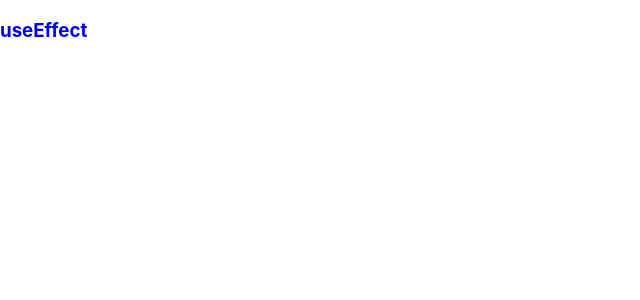
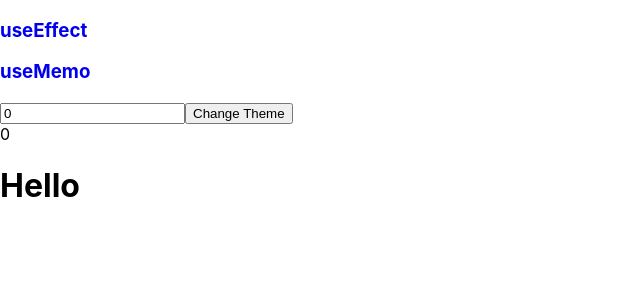
Before and after one commit to LikhithRaju0501/React-hooks, a React (Create React App) app: page /use-memo in a window 1280 px wide. Before the commit this address had no page. Shown: the top 300 px of the page, without its empty margins (0-640 px from the left). Built offline with nearby package versions, Linux system fonts and the light colour scheme.

Commit message:
Before implementing useMemo

```diff
--- /dev/null
+++ b/src/ExplainUseMemo.js
@@ -0,0 +1,33 @@
+import React, { useState } from "react";
+
+const ExplainUseMemo = () => {
+  const [number, setNumber] = useState(0);
+  const [dark, setDark] = useState(false);
+  const theme = {
+    backgroundColor: dark && "black",
+    color: dark && "white",
+  };
+
+  const doubleNumber = slowFunction(number);
+
+  return (
+    <div>
+      <input
+        type="number"
+        value={number}
+        onChange={(e) => setNumber(parseInt(e.target.value))}
+      />
+      <button onClick={() => setDark(!dark)}>Change Theme</button>
+      <div style={theme}>{doubleNumber}</div>
+      <h1>Hello</h1>
+    </div>
+  );
+};
+
+function slowFunction(number) {
+  console.log("Calling slow number");
+  for (let i = 0; i <= 1000000000; i++) {}
+  return number * 2;
+}
+
+export default ExplainUseMemo;
--- a/src/Navbar.js
+++ b/src/Navbar.js
@@ -7,6 +7,9 @@ const Navbar = () => {
       <Link to={"/use-effect"} style={{ textDecoration: "none" }}>
         <h3>useEffect</h3>
       </Link>
+      <Link to={"/use-memo"} style={{ textDecoration: "none" }}>
+        <h3>useMemo</h3>
+      </Link>
     </div>
   );
 };
--- a/src/index.js
+++ b/src/index.js
@@ -1,11 +1,12 @@
 import React from "react";
+import { BrowserRouter, Routes, Route } from "react-router-dom";
 import ReactDOM from "react-dom/client";
 import App from "./App";
 import "./index.css";
 
-import { BrowserRouter, Routes, Route } from "react-router-dom";
 import Navbar from "./Navbar";
 import ExplainUseEffect from "./ExplainUseEffect";
+import ExplainUseMemo from "./ExplainUseMemo";
 
 const root = ReactDOM.createRoot(document.getElementById("root"));
 root.render(
@@ -14,6 +15,7 @@ root.render(
     <Routes>
       <Route path="/" element={<App />} />
       <Route path="/use-effect" element={<ExplainUseEffect />} />
+      <Route path="/use-memo" element={<ExplainUseMemo />} />
     </Routes>
   </BrowserRouter>
 );
```
Also changed, not shown: src/reportWebVitals.js (deleted, +0 -13 lines), src/setupTests.js (deleted, +0 -5 lines), src/logo.svg (deleted), 1 other file (tests, documents, lock files or other folders).
